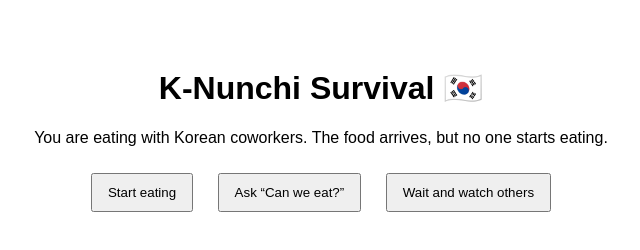
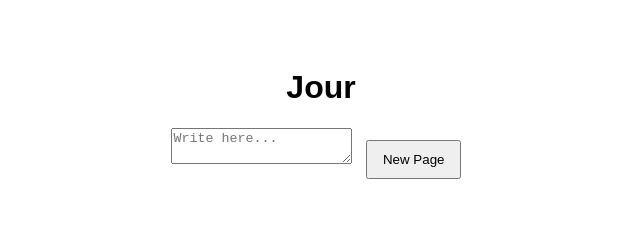
Before and after one commit to hwaraha/Jour, a plain HTML site: page index.html in a window 1280 px wide. Shown: the whole page, without its empty margins (319-959 px from the left). Drawn offline with Linux system fonts and the light colour scheme.

Commit message:
Update index.html

```diff
--- a/index.html
+++ b/index.html
@@ -1,22 +1,21 @@
 <!DOCTYPE html>
 <html lang="en">
 <head>
-  <meta charset="UTF-8">
-  <title>K-Nunchi Survival</title>
-  <link rel="stylesheet" href="style.css">
+  <meta charset="UTF-8" />
+  <title>Jour</title>
+  <link rel="stylesheet" href="style.css" />
 </head>
 <body>
 
-  <h1>K-Nunchi Survival 🇰🇷</h1>
-  <p id="scenario">
-    You are eating with Korean coworkers. The food arrives, but no one starts eating.
-  </p>
+  <div class="journal">
+    <h1>Jour</h1>
+    <p class="question" id="question"></p>
+    <p class="prompt" id="prompt"></p>
 
-  <button onclick="choose(1)">Start eating</button>
-  <button onclick="choose(2)">Ask “Can we eat?”</button>
-  <button onclick="choose(3)">Wait and watch others</button>
+    <textarea placeholder="Write here..."></textarea>
 
-  <p id="result"></p>
+    <button onclick="generate()">New Page</button>
+  </div>
 
   <script src="script.js"></script>
 </body>
```
